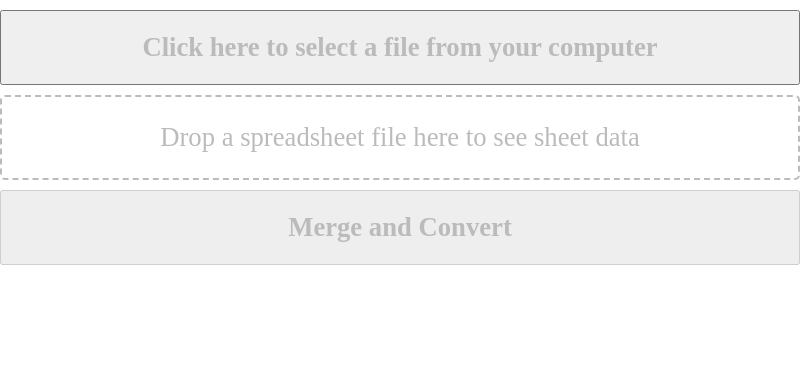
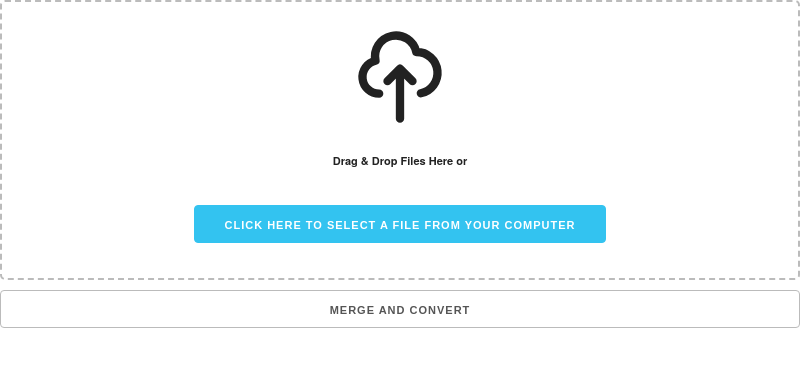
Before and after one commit to raphzahn/csv-merger-js, an Electron app: page index.html in a window 800 px wide. Drawn offline with nearby package versions, Linux system fonts and the light colour scheme.

Commit message:
Update Style and HTML

```diff
--- a/index.html
+++ b/index.html
@@ -5,12 +5,19 @@
 <head>
 <meta http-equiv="Content-Type" content="text/html; charset=UTF-8" />
 <meta http-equiv="Content-Security-Policy" content="script-src 'self' https:">
+<link rel="stylesheet" href="https://cdnjs.cloudflare.com/ajax/libs/skeleton/2.0.4/skeleton.min.css">
 <link rel="stylesheet" href="style.css">
 <title>SheetJS Electron Demo</title>
 </head>
 <body>
-<button id="readBtn" class="btn">Click here to select a file from your computer</button>
-<div id="drop">Drop a spreadsheet file here to see sheet data</div>
+
+<div id="drop">
+    <svg xmlns="http://www.w3.org/2000/svg" fill="none" viewBox="0 0 24 24" stroke="currentColor">
+        <path stroke-linecap="round" stroke-linejoin="round" stroke-width="2" d="M7 16a4 4 0 01-.88-7.903A5 5 0 1115.9 6L16 6a5 5 0 011 9.9M15 13l-3-3m0 0l-3 3m3-3v12" />
+    </svg>
+    <p>Drag & Drop Files Here or</p>
+    <button id="readBtn" class="button-primary">Click here to select a file from your computer</button>
+</div>
 <div class="ds-none"><input type="file" name="xlfile" id="readIn" /> ... or click here to select a file</div>
 <p><input type="submit" value="Merge and Convert" id="exportBtn" class="btn" disabled="true"></p>
 <script src="index.js"></script>
--- a/index.js
+++ b/index.js
@@ -79,3 +79,5 @@ drop.addEventListener('drop', (e) => {
 	e.preventDefault();
 	readFile(e.dataTransfer.files);
 }, false);
+
+exportBtn.disabled = true;
--- a/style.css
+++ b/style.css
@@ -2,17 +2,6 @@
     box-sizing: border-box;
     margin:0;
     padding:0;
-}
-
-
-.btn{
-    width: 100%;
-    padding:20px;
-    font-size:20pt ;
-    font-weight:bold;
-    font-family:"Vollkorn";
-    color:#bbb;
-    margin:10px 0;
 }
 
 #drop{
@@ -21,11 +10,20 @@
 	-webkit-border-radius:5px;
 	border-radius:5px;
 	padding:25px;
-	text-align:center;
-	font:20pt bold,"Vollkorn";color:#bbb
+    text-align:center;
+    font-size: 11px;
+    font-weight: 600;
+    line-height: 38px;
+}
+#drop svg{
+    width:100px;
 }
 a { text-decoration: none }
 
+input[type=submit]{
+    margin-top:1rem;
+    width:100%;
+}
 .ds-none{
     display:none;
 }
```
